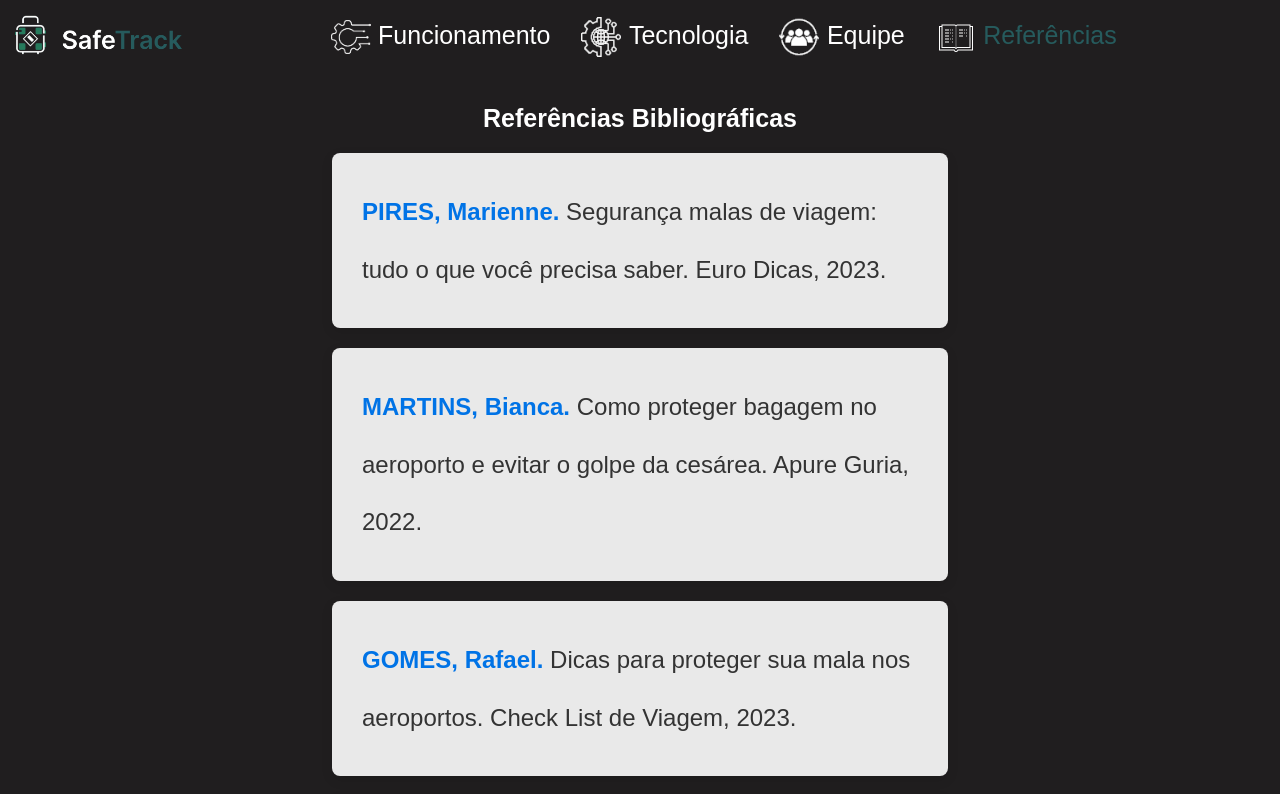
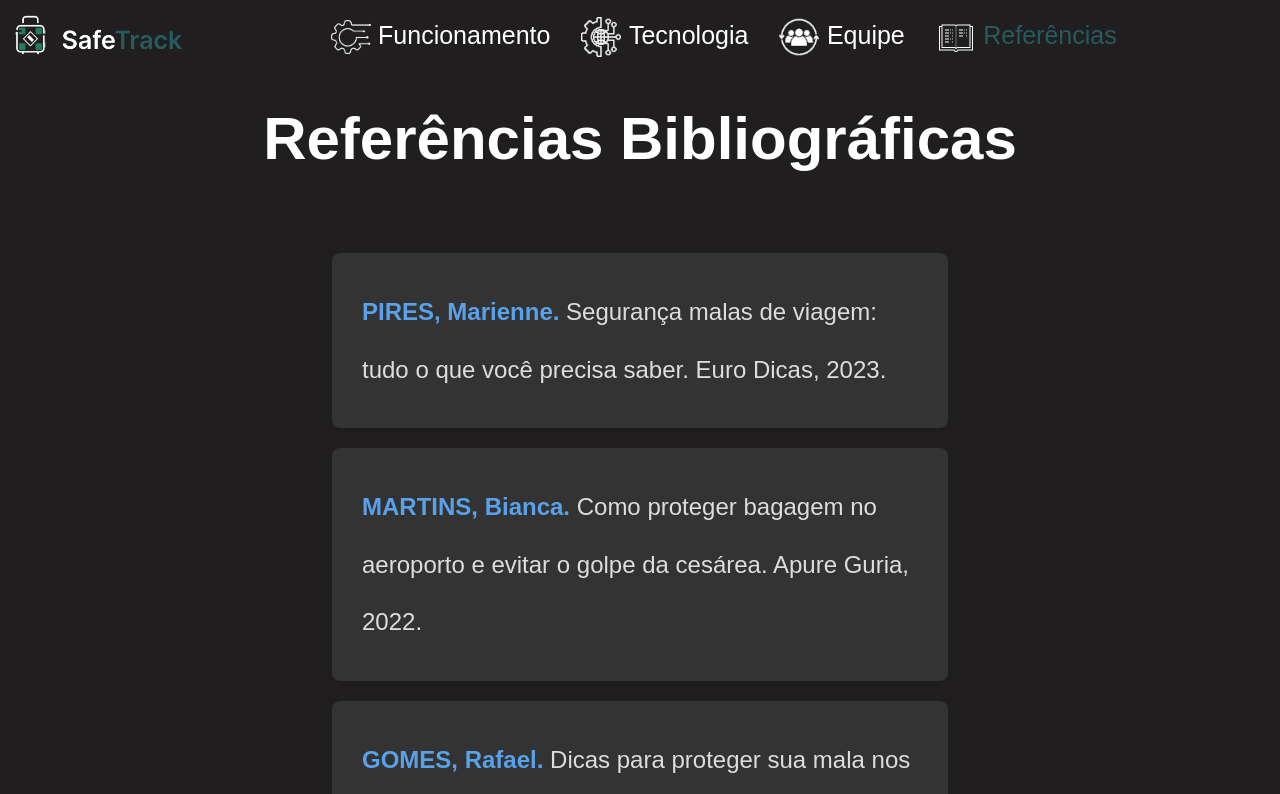
Before and after one commit to Leopardeco/tcc-safetrack, a React (Vite) app: page /referencia in a window 1280 px wide. Shown: the top 794 px of the page. Built offline with nearby package versions, Linux system fonts and the light colour scheme; a web font is replaced by a local one.

Commit message:
pagina de referencias pronta

```diff
--- a/src/pages/Home.jsx
+++ b/src/pages/Home.jsx
@@ -43,9 +43,9 @@ export function Home() {
         viagem oferece essa tranquilidade, permitindo que você se concentre  em
         aproveitar sua jornada, mas ciente da situação da sua bagagem.</p>
         <div className="testimonial">
-        <p>"O Safetrack me deu tranquilidade durante toda a minha viagem! Eu sempre sabia onde minhas malas estavam!" - Julia Matos</p>
-        <p>"O Safetrack me traz segurança e certeza que minha mala está segura!" - Rafael Silva</p>
-        <p>"O Safetrack é um dispositivo brilhante! Eu adorei o produto e super indico!" - Cleide Pires</p>
+        <p>"O Safetrack é uma ideia ótima, acredito no potencial desse projeto!" - Isabelly Sophia</p>
+        <p>"O Safetrack vai me trazer segurança e certeza que minha mala estará segura!" - Waldir Carmo</p>
+        <p>"O Safetrack é um protótipo brilhante! Eu adorei o produto e super indico!" - Arthur Ulloa</p>
       </div>
 
 
--- a/src/styles/Home.styles.js
+++ b/src/styles/Home.styles.js
@@ -176,11 +176,6 @@ export const SectionMultiple = styled.div`
     gap: 30px;
 
     section {
-
-      &:hover {
-      transform: scale(1.02); /* Leve aumento no tamanho ao passar o mouse */
-      box-shadow: 0 6px 15px rgba(0, 0, 0, 0.2); /* Sombra mais profunda no hover */
-    }
       display: flex;
       flex-direction: column;
       min-width: 300px;
@@ -227,10 +222,6 @@ export const ConectContainer = styled.div`
   }
 
   .borda, .blue {
-    &:hover {
-      transform: scale(1.02); /* Leve aumento no tamanho ao passar o mouse */
-      box-shadow: 0 6px 15px rgba(0, 0, 0, 0.2); /* Sombra mais profunda no hover */
-    }
     flex: 1; /* Faz com que cada coluna ocupe o mesmo espaço */
     padding: 2rem;
     background-color: #333;
--- a/src/styles/Referencia.styles.js
+++ b/src/styles/Referencia.styles.js
@@ -10,9 +10,10 @@ export const ReferencesContainer = styled.div`
   justify-content: center; /* Centraliza verticalmente */
 
   h1 {
-    font-size: 2.5rem;
+    min-width:800px;
+    font-size: 6rem;
     color: #fff;
-    margin-bottom: 2rem;
+    margin-bottom: 8rem;
     text-align: center;
   }
 `;
@@ -27,13 +28,13 @@ export const ReferencesGrid = styled.div`
 `;
 
 export const ReferenceCard = styled.div`
-  background-color: rgba(255, 255, 255,0.9);
+  background: #333;
   padding: 3rem;
   border-radius: 8px;
   box-shadow: 0 4px 12px rgba(0, 0, 0, 0.1);
   font-size: 2.4rem;
   line-height: 2.4;
-  color: #333;
+  color: #ddd;
   width: 80%;
   max-width: 700px; /* Limita a largura máxima do card */
   height: auto;
@@ -48,7 +49,7 @@ export const ReferenceCard = styled.div`
   }
 
   strong {
-    color: #0073e6;
+    color: #59a1e8;
   }
 
   @media (max-width: 768px) {
```
